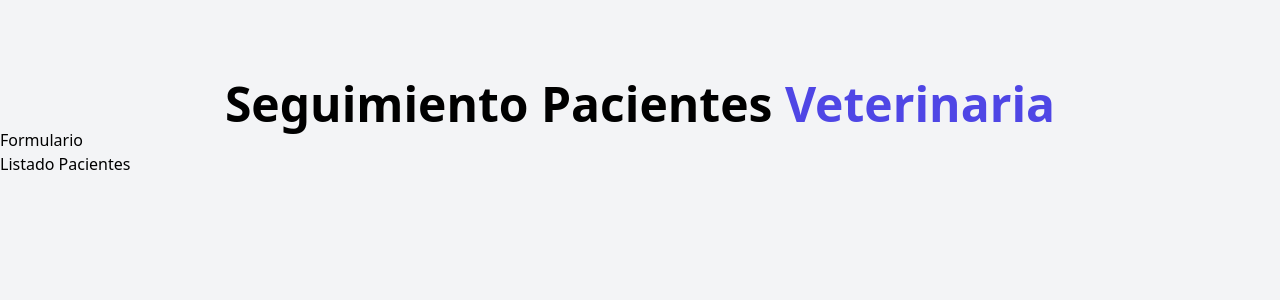
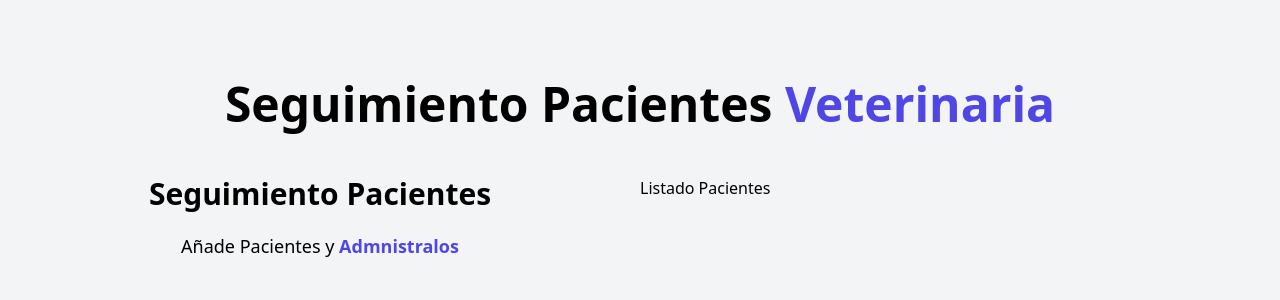
Before and after one commit to CasJuan/CitasReact, a React (Vite) app: page / in a window 1280 px wide. Shown: the top 300 px of the page. Built offline with nearby package versions, Linux system fonts and the light colour scheme.

Commit message:
[ADD] clases a form y listado

```diff
--- a/src/App.jsx
+++ b/src/App.jsx
@@ -13,8 +13,10 @@ function App() {
   return (
     <div className="container mx-auto mt-20">
       <Header/>
-      <Formulario/>
-      <ListadoPacientes/>
+      <div className="mt-12 md:flex">
+        <Formulario/>
+        <ListadoPacientes/>
+      </div>
     </div>
   )
 }
--- a/src/components/Formulario.jsx
+++ b/src/components/Formulario.jsx
@@ -1,7 +1,17 @@
 const Formulario = () => {
   return (
-    <div>
-      <h2>Formulario</h2>
+    <div className="md:w-1/2 lg:w2/5">
+      <h2 className="font-black text-3xl text-center">Seguimiento Pacientes</h2>
+
+      <p className="text-lg mt-5 text-center">
+        Añade Pacientes y {''}
+        <span className="text-indigo-600 font-bold ">Admnistralos</span>
+      </p>
+
+      <form></form>
+
+
+
     </div>
   )
 }
--- a/src/components/ListadoPacientes.jsx
+++ b/src/components/ListadoPacientes.jsx
@@ -1,6 +1,9 @@
 const ListadoPacientes = () => {
   return (
-    <h2>Listado Pacientes</h2>
+    <div className="w-1/2 lg:w3/5">
+      <h2>Listado Pacientes</h2>
+
+    </div>
   )
 }
 
```
